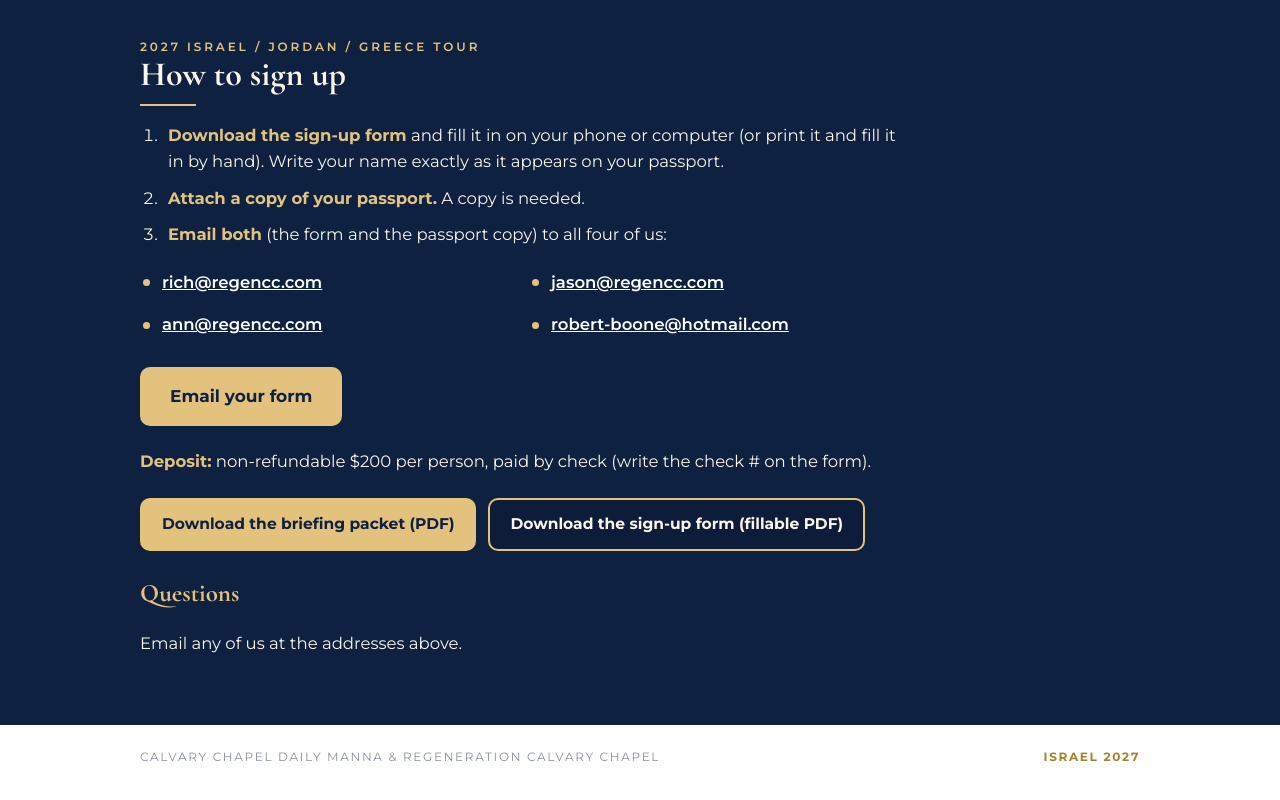
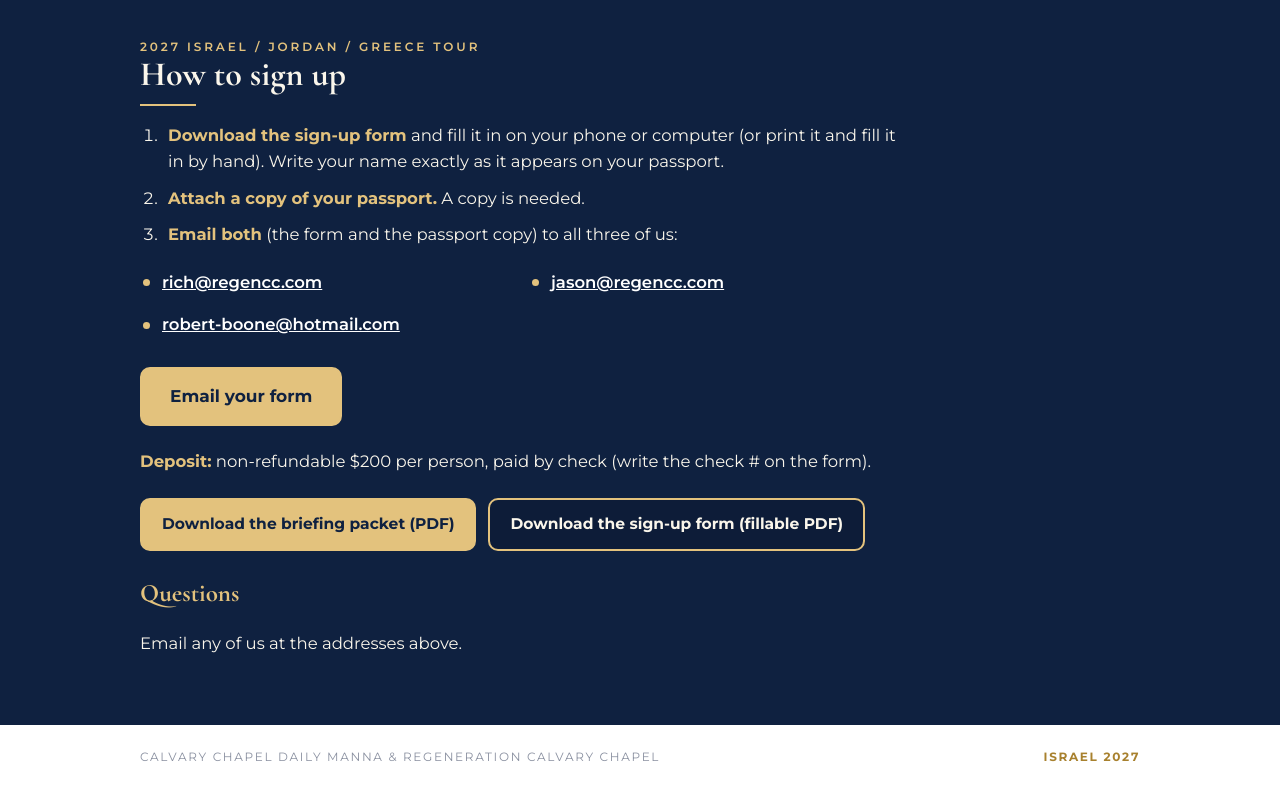
Before and after one commit to goldwareos/rcc-previews, a plain HTML site: page israel-2027/index.html in a window 1280 px wide. Shown: the part 8313-9113 px from the top of the page. Drawn offline with nearby package versions, Linux system fonts and the light colour scheme.

Commit message:
Israel 2027: sign-up recipients are now three (rich, jason, robert-boone); ann@ removed from page and fillable form

```diff
--- a/israel-2027/index.html
+++ b/israel-2027/index.html
@@ -183,10 +183,10 @@
   <ol class="steps">
     <li><b>Download the sign-up form</b> and fill it in on your phone or computer (or print it and fill it in by hand). Write your name exactly as it appears on your passport.</li>
     <li><b>Attach a copy of your passport.</b> A copy is needed.</li>
-    <li><b>Email both</b> (the form and the passport copy) to all four of us:</li>
+    <li><b>Email both</b> (the form and the passport copy) to all three of us:</li>
   </ol>
-  <ul class="to"><li><a href="mailto:rich@regencc.com">rich@regencc.com</a></li><li><a href="mailto:jason@regencc.com">jason@regencc.com</a></li><li><a href="mailto:ann@regencc.com">ann@regencc.com</a></li><li><a href="mailto:robert-boone@hotmail.com">robert-boone@hotmail.com</a></li></ul>
-  <a class="btn gold big" href="mailto:rich@regencc.com,jason@regencc.com,ann@regencc.com,robert-boone@hotmail.com?subject=Israel%202027%20sign-up%20-%20%5Byour%20name%5D">Email your form</a>
+  <ul class="to"><li><a href="mailto:rich@regencc.com">rich@regencc.com</a></li><li><a href="mailto:jason@regencc.com">jason@regencc.com</a></li><li><a href="mailto:robert-boone@hotmail.com">robert-boone@hotmail.com</a></li></ul>
+  <a class="btn gold big" href="mailto:rich@regencc.com,jason@regencc.com,robert-boone@hotmail.com?subject=Israel%202027%20sign-up%20-%20%5Byour%20name%5D">Email your form</a>
   <p class="dep"><b>Deposit:</b> non-refundable $200 per person, paid by check (write the check # on the form).</p>
   <div class="btns">
   <a class="btn gold" href="israel-2027-briefing-packet.pdf" download>Download the briefing packet (PDF)</a>
```
Also changed, not shown: 1 other file.
